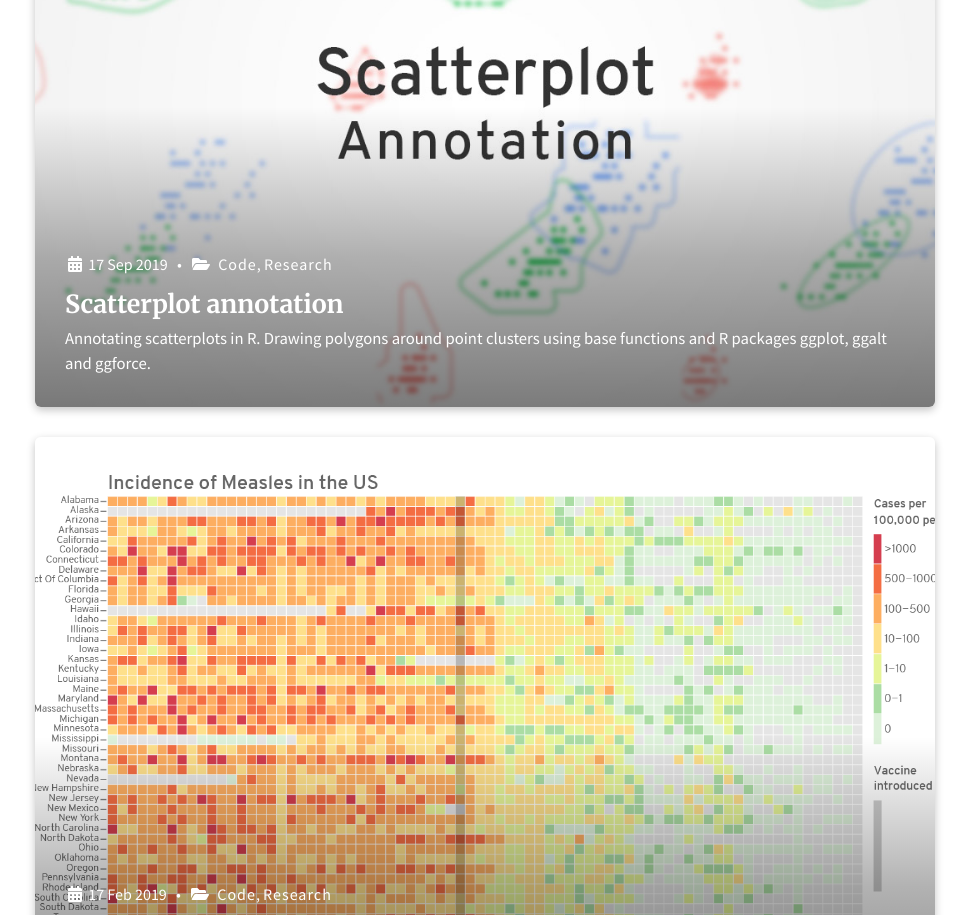
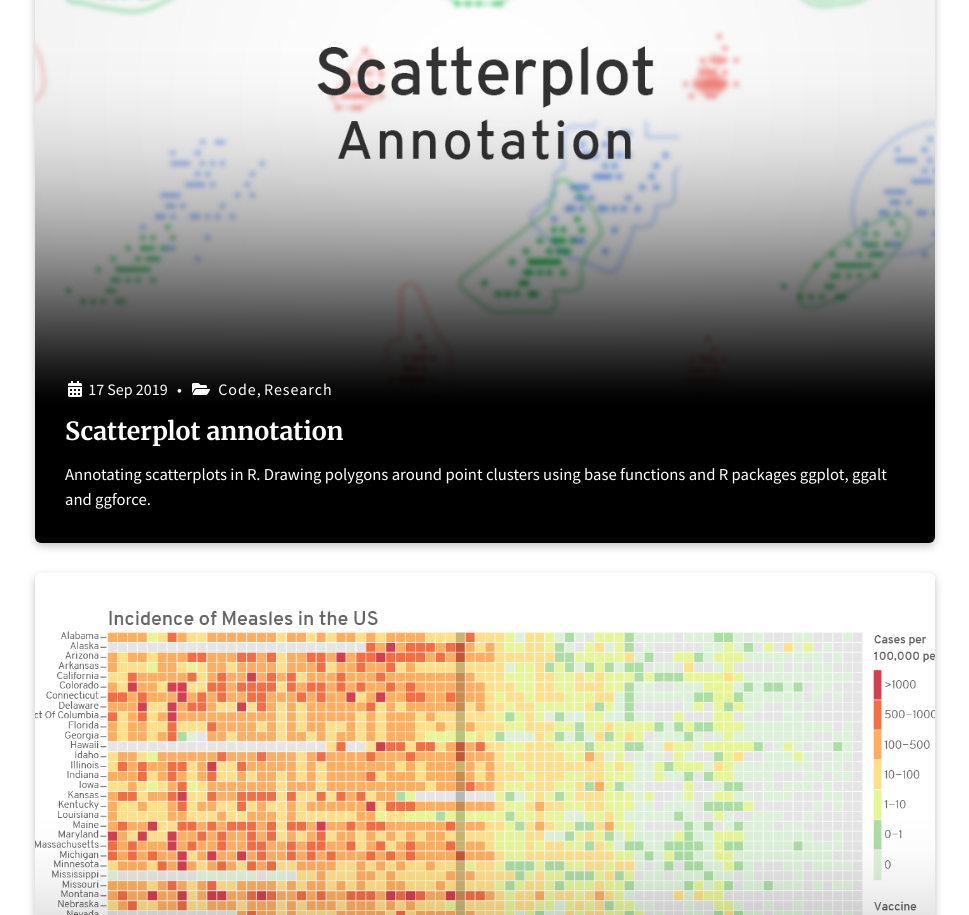
Before and after one commit to royfrancis/royfrancis.github.io, a Jekyll site: the page built from index.html, in a window 1280 px wide. Shown: the part 353-1268 px from the top of the page, without its empty margins (155-1124 px from the left). Built offline with Jekyll 4.4.1, drawn with Linux system fonts in a browser that asks for light colours; cached includes are drawn as plain includes; the list of posts is cut into pages by our own code.

Commit message:
Recent page gradient updated with filler

```diff
--- a/_layouts/home.html
+++ b/_layouts/home.html
@@ -16,7 +16,9 @@ classes: wide
   {% for post in posts limit:5 %}
   <div class="recent-card">
     {% include recent-featured.html %}
-    {% include recent-single.html type = entries_layout %}
+    <div class="filler">
+      {% include recent-single.html type = entries_layout %}
+    </div>
   </div>
   {% endfor %}
 </div>
--- a/assets/css/main.scss
+++ b/assets/css/main.scss
@@ -64,8 +64,9 @@ a {
 
 .recent-card .archive__item-title {
     margin-top: 0.5em;
-    margin-bottom: 0.25em;
+    margin-bottom: 0.5em;
     font-family: $serif;
+    line-height: 1.5;
 }
 
 .archive__item-title a {
@@ -214,14 +215,13 @@ a {
     -webkit-box-shadow: rgba(0, 0, 0, 0.24) 0px 3px 8px;
     box-shadow: rgba(0, 0, 0, 0.24) 0px 3px 8px;
     border: 0;
-    border-radius: 6px;
+    border-radius: 6px 6px 6px 6px;
     position: relative;
 }
 
 .recent-card .list__item {
-    position: absolute;
-    bottom: 0;
-    padding: 1.5em;
+    margin-top: -1.5em;
+    padding: 0 1.5em 1.5em 1.5em;
 }
 
 .recent-featured {
@@ -232,34 +232,46 @@ a {
     content: "";
     position: absolute;
     left: 0;
-    top: 0;
+    bottom: 0;
     width: 100%;
-    height: 100%;
+    height: 60%;
     display: inline-block;
+    border-radius: 6px 6px 0 0;
     background: -webkit-gradient(
         linear,
         left bottom,
         left top,
-        from(rgba(0, 0, 0, 0.5)),
+        from(rgba(0, 0, 0, 1)),
         color-stop(25%, rgba(0, 0, 0, 0.3)),
         color-stop(50%, rgba(0, 0, 0, 0)),
         to(rgba(0, 0, 0, 0))
     );
     background: -o-linear-gradient(
         bottom,
-        rgba(0, 0, 0, 0.5) 0%,
+        rgba(0, 0, 0, 1) 0%,
         rgba(0, 0, 0, 0.3) 25%,
         rgba(0, 0, 0, 0) 50%,
         rgba(0, 0, 0, 0) 100%
     );
     background: linear-gradient(
-        0deg,
-        rgba(0, 0, 0, 0.5) 0%,
-        rgba(0, 0, 0, 0.3) 25%,
-        rgba(0, 0, 0, 0) 50%,
-        rgba(0, 0, 0, 0) 100%
-    );
-    border-radius: 6px;
+          to bottom,
+          hsla(0, 0%, 0%, 0) 0%,
+          hsla(0, 0%, 0%, 0.013) 10%,
+          hsla(0, 0%, 0%, 0.049) 19.6%,
+          hsla(0, 0%, 0%, 0.104) 28.8%,
+          hsla(0, 0%, 0%, 0.175) 37.6%,
+          hsla(0, 0%, 0%, 0.259) 45.9%,
+          hsla(0, 0%, 0%, 0.352) 53.8%,
+          hsla(0, 0%, 0%, 0.45) 61.1%,
+          hsla(0, 0%, 0%, 0.55) 68%,
+          hsla(0, 0%, 0%, 0.648) 74.3%,
+          hsla(0, 0%, 0%, 0.741) 80.1%,
+          hsla(0, 0%, 0%, 0.825) 85.3%,
+          hsla(0, 0%, 0%, 0.896) 89.9%,
+          hsla(0, 0%, 0%, 0.951) 93.9%,
+          hsla(0, 0%, 0%, 0.987) 97.3%,
+          hsl(0, 0%, 0%) 100%
+        );
 }
 
 .recent-featured-image {
@@ -268,7 +280,16 @@ a {
     max-height: 600px;
     -o-object-fit: cover;
     object-fit: cover;
-    border-radius: 6px;
+    border-radius: 6px 6px 0 0;
+}
+
+.recent-card .filler {
+    //height: 100vw;
+    //max-height: 200px;
+    //min-height: 50px;
+    width: 100%;
+    background-color: black;
+    border-radius: 0 0 6px 6px
 }
 
 .archive-meta-content-sub,
@@ -357,7 +378,7 @@ a {
 .blog-item-featured .archive-featured-small {
     background-size: cover;
     background-position: center;
-    border-radius: 4px;
+    border-radius: 6px;
     height: 100%;
     min-width: 120px;
 }
```
